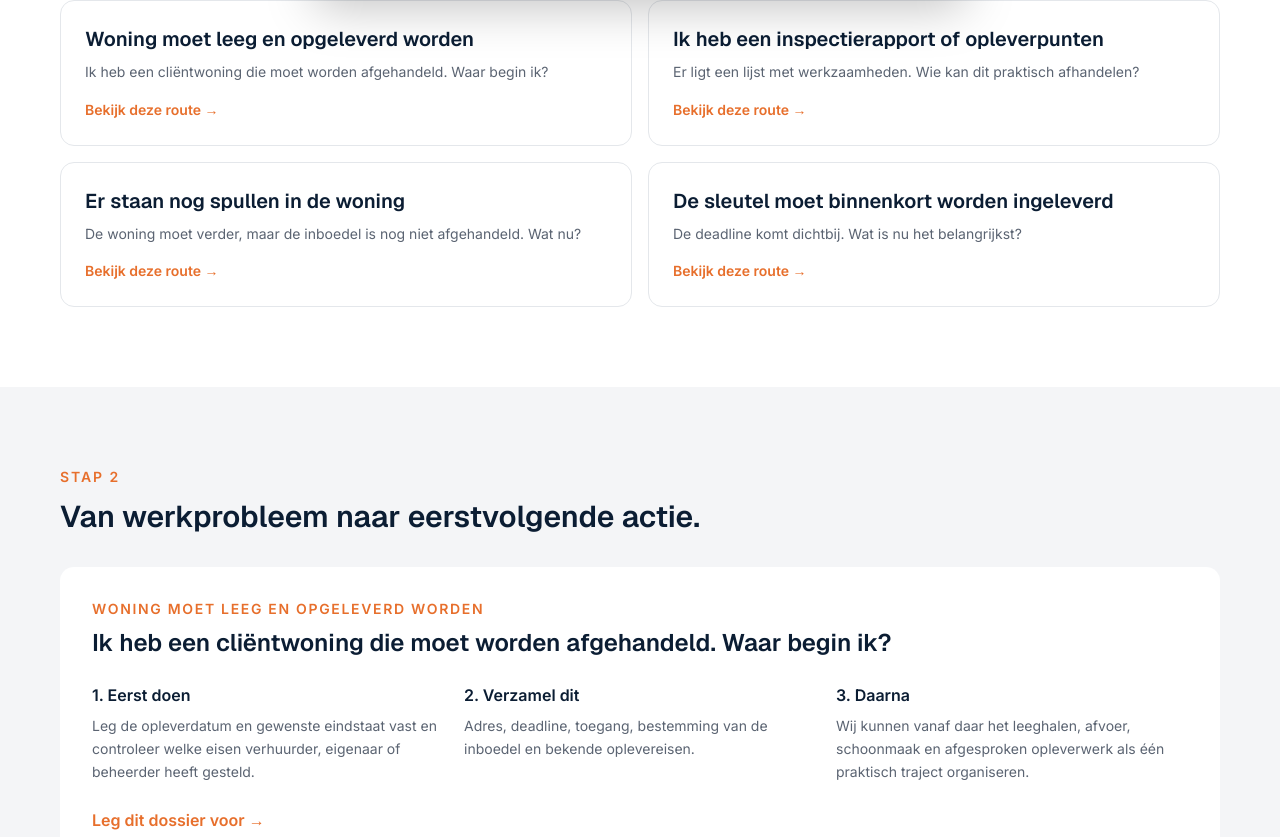
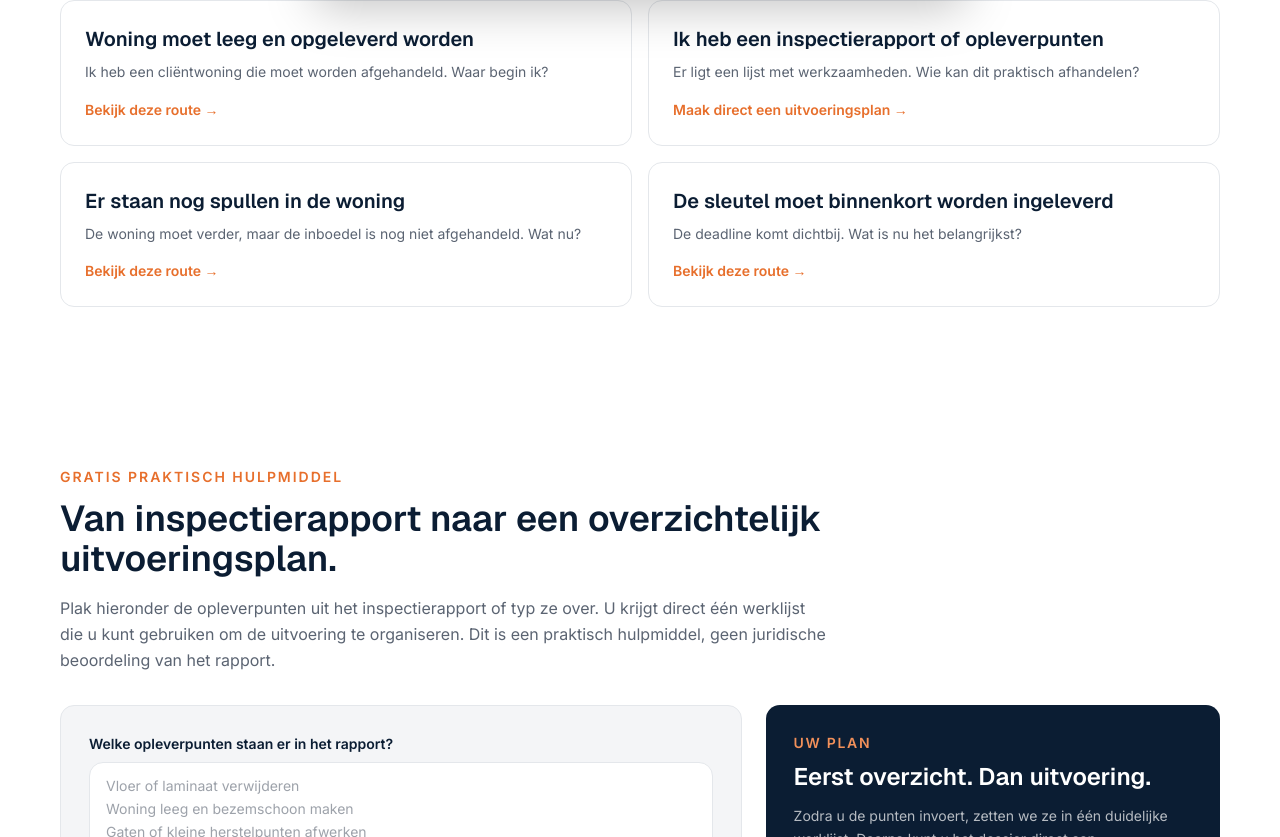
Before and after one commit to sandvlietbv/OpleverMeester, a Next.js app: page /zakelijk/bewindvoerders-en-curatoren/woning-opleveren in a window 1280 px wide. Shown: the part 783-1620 px from the top of the page. Built offline with nearby package versions, Linux system fonts and the light colour scheme.

Commit message:
Embed opleverpunten execution planner in bewindvoerder guide

```diff
--- a/app/zakelijk/bewindvoerders-en-curatoren/woning-opleveren/page.tsx
+++ b/app/zakelijk/bewindvoerders-en-curatoren/woning-opleveren/page.tsx
@@ -1,6 +1,7 @@
 import type { Metadata } from "next";
 import Link from "next/link";
 import Contact from "@/components/Contact";
+import OpleverpuntenPlan from "@/components/OpleverpuntenPlan";
 
 export const metadata: Metadata = {
   title: "Woning van een cliënt opleveren | Praktische route voor bewindvoerders",
@@ -30,15 +31,11 @@ export default function Page() {
     <header className="border-b border-surface-mid bg-white"><div className="container-om flex h-16 items-center justify-between md:h-20"><Link href="/" className="font-display text-lg font-semibold text-navy md:text-xl">Oplever<span className="text-orange">Meester</span></Link><a href="#route" className="rounded-om bg-orange px-5 py-2.5 text-sm font-semibold text-white">Bekijk wat nodig is</a></div></header>
     <main>
       <section className="bg-navy py-16 text-white md:py-24"><div className="container-om max-w-5xl"><p className="text-sm font-semibold uppercase tracking-[0.14em] text-orange-light">Praktische route voor bewindvoerders</p><h1 className="mt-4 max-w-4xl font-display text-4xl font-semibold leading-tight md:text-6xl">Wat ligt er nu op uw bureau?</h1><p className="mt-6 max-w-3xl text-lg leading-relaxed text-white/75">Een verhuizing, zorgopname of overlijden kan de aanleiding zijn. Voor de uitvoering telt vooral wat er nu met de woning moet gebeuren. Kies het praktische probleem dat het beste bij het dossier past.</p><a href="#route" className="mt-8 inline-block rounded-om bg-orange px-7 py-3.5 font-semibold text-white">Kies het praktische probleem</a></div></section>
-
-      <section id="route" className="bg-white py-16 md:py-20"><div className="container-om max-w-5xl"><p className="text-sm font-semibold uppercase tracking-[0.14em] text-orange">Stap 1</p><h2 className="mt-3 font-display text-3xl font-semibold text-navy">Waar loopt het dossier nu op vast?</h2><p className="mt-3 max-w-2xl leading-relaxed text-muted">Kies niet de levensgebeurtenis, maar het werk dat nu geregeld moet worden.</p><div className="mt-8 grid gap-4 md:grid-cols-2">{situations.map((s) => <a key={s.id} href={`#${s.id}`} className="group rounded-om border border-surface-mid p-6 transition hover:border-orange"><h3 className="font-display text-xl font-semibold text-navy">{s.title}</h3><p className="mt-2 text-sm leading-relaxed text-muted">{s.question}</p><span className="mt-4 inline-block text-sm font-semibold text-orange">Bekijk deze route →</span></a>)}</div></div></section>
-
-      <section className="bg-surface-light py-16 md:py-20"><div className="container-om max-w-5xl"><p className="text-sm font-semibold uppercase tracking-[0.14em] text-orange">Stap 2</p><h2 className="mt-3 font-display text-3xl font-semibold text-navy">Van werkprobleem naar eerstvolgende actie.</h2><div className="mt-8 space-y-5">{situations.map((s) => <article id={s.id} key={s.id} className="scroll-mt-24 rounded-om bg-white p-6 md:p-8"><p className="text-sm font-semibold uppercase tracking-[0.12em] text-orange">{s.title}</p><h3 className="mt-2 font-display text-2xl font-semibold text-navy">{s.question}</h3><div className="mt-6 grid gap-5 md:grid-cols-3"><div><p className="font-semibold text-navy">1. Eerst doen</p><p className="mt-2 text-sm leading-relaxed text-muted">{s.first}</p></div><div><p className="font-semibold text-navy">2. Verzamel dit</p><p className="mt-2 text-sm leading-relaxed text-muted">{s.collect}</p></div><div><p className="font-semibold text-navy">3. Daarna</p><p className="mt-2 text-sm leading-relaxed text-muted">{s.action}</p></div></div><a href="#intake" className="mt-6 inline-block font-semibold text-orange">Leg dit dossier voor →</a></article>)}</div></div></section>
-
+      <section id="route" className="bg-white py-16 md:py-20"><div className="container-om max-w-5xl"><p className="text-sm font-semibold uppercase tracking-[0.14em] text-orange">Stap 1</p><h2 className="mt-3 font-display text-3xl font-semibold text-navy">Waar loopt het dossier nu op vast?</h2><p className="mt-3 max-w-2xl leading-relaxed text-muted">Kies niet de levensgebeurtenis, maar het werk dat nu geregeld moet worden.</p><div className="mt-8 grid gap-4 md:grid-cols-2">{situations.map((s) => <a key={s.id} href={s.id === "opleverpunten" ? "#opleverplan" : `#${s.id}`} className="group rounded-om border border-surface-mid p-6 transition hover:border-orange"><h3 className="font-display text-xl font-semibold text-navy">{s.title}</h3><p className="mt-2 text-sm leading-relaxed text-muted">{s.question}</p><span className="mt-4 inline-block text-sm font-semibold text-orange">{s.id === "opleverpunten" ? "Maak direct een uitvoeringsplan →" : "Bekijk deze route →"}</span></a>)}</div></div></section>
+      <OpleverpuntenPlan />
+      <section className="bg-surface-light py-16 md:py-20"><div className="container-om max-w-5xl"><p className="text-sm font-semibold uppercase tracking-[0.14em] text-orange">Stap 2</p><h2 className="mt-3 font-display text-3xl font-semibold text-navy">Van werkprobleem naar eerstvolgende actie.</h2><div className="mt-8 space-y-5">{situations.map((s) => <article id={s.id} key={s.id} className="scroll-mt-24 rounded-om bg-white p-6 md:p-8"><p className="text-sm font-semibold uppercase tracking-[0.12em] text-orange">{s.title}</p><h3 className="mt-2 font-display text-2xl font-semibold text-navy">{s.question}</h3><div className="mt-6 grid gap-5 md:grid-cols-3"><div><p className="font-semibold text-navy">1. Eerst doen</p><p className="mt-2 text-sm leading-relaxed text-muted">{s.first}</p></div><div><p className="font-semibold text-navy">2. Verzamel dit</p><p className="mt-2 text-sm leading-relaxed text-muted">{s.collect}</p></div><div><p className="font-semibold text-navy">3. Daarna</p><p className="mt-2 text-sm leading-relaxed text-muted">{s.action}</p></div></div><a href={s.id === "opleverpunten" ? "#opleverplan" : "#intake"} className="mt-6 inline-block font-semibold text-orange">{s.id === "opleverpunten" ? "Zet de opleverpunten om in een plan →" : "Leg dit dossier voor →"}</a></article>)}</div></div></section>
       <section className="bg-white py-16 md:py-20"><div className="container-om max-w-5xl"><p className="text-sm font-semibold uppercase tracking-[0.14em] text-orange">Stap 3</p><h2 className="mt-3 font-display text-3xl font-semibold text-navy">Zeven punten die een dossier sneller uitvoerbaar maken.</h2><div className="mt-8 grid gap-3">{checklist.map((item, index) => <div key={item} className="flex gap-4 rounded-om border border-surface-mid p-5"><span className="flex h-8 w-8 shrink-0 items-center justify-center rounded-full bg-navy font-semibold text-white">{index + 1}</span><p className="pt-1 leading-relaxed text-navy">{item}</p></div>)}</div></div></section>
-
       <section className="bg-surface-light py-16 md:py-20"><div className="container-om max-w-4xl"><h2 className="font-display text-3xl font-semibold text-navy">Van dossier naar één praktisch oplevertraject.</h2><p className="mt-4 leading-relaxed text-muted">U hoeft geen complete werkomschrijving te maken. Adres, deadline, toegang en wat u al weet over inboedel en eindstaat zijn genoeg om te beginnen. Wij brengen vervolgens in beeld welke combinatie van leeghalen, afvoer, schoonmaak, verwijderen van onderdelen en afgesproken opleverpunten nodig is.</p><a href="#intake" className="mt-7 inline-block rounded-om bg-orange px-6 py-3 font-semibold text-white">Leg het dossier voor →</a></div></section>
-
       <section className="bg-navy py-12 text-white"><div className="container-om max-w-4xl"><h2 className="font-display text-2xl font-semibold">Eerst duidelijkheid, daarna uitvoering.</h2><p className="mt-3 max-w-2xl leading-relaxed text-white/75">OpleverMeester neemt geen juridische beslissingen namens de bewindvoerder of andere bevoegde betrokkenen. Wij richten ons op het praktisch organiseren en uitvoeren van de afgesproken oplevering.</p></div></section>
       <Contact />
     </main>
```
